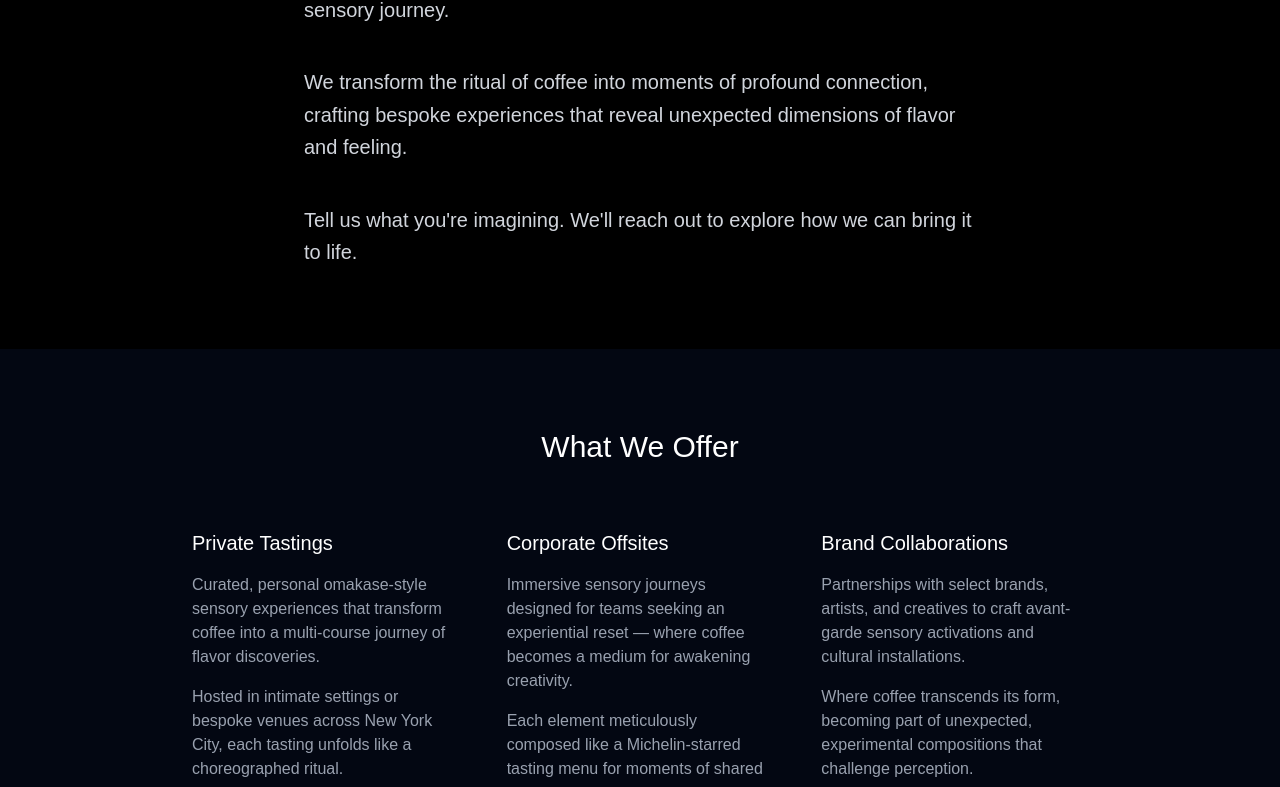
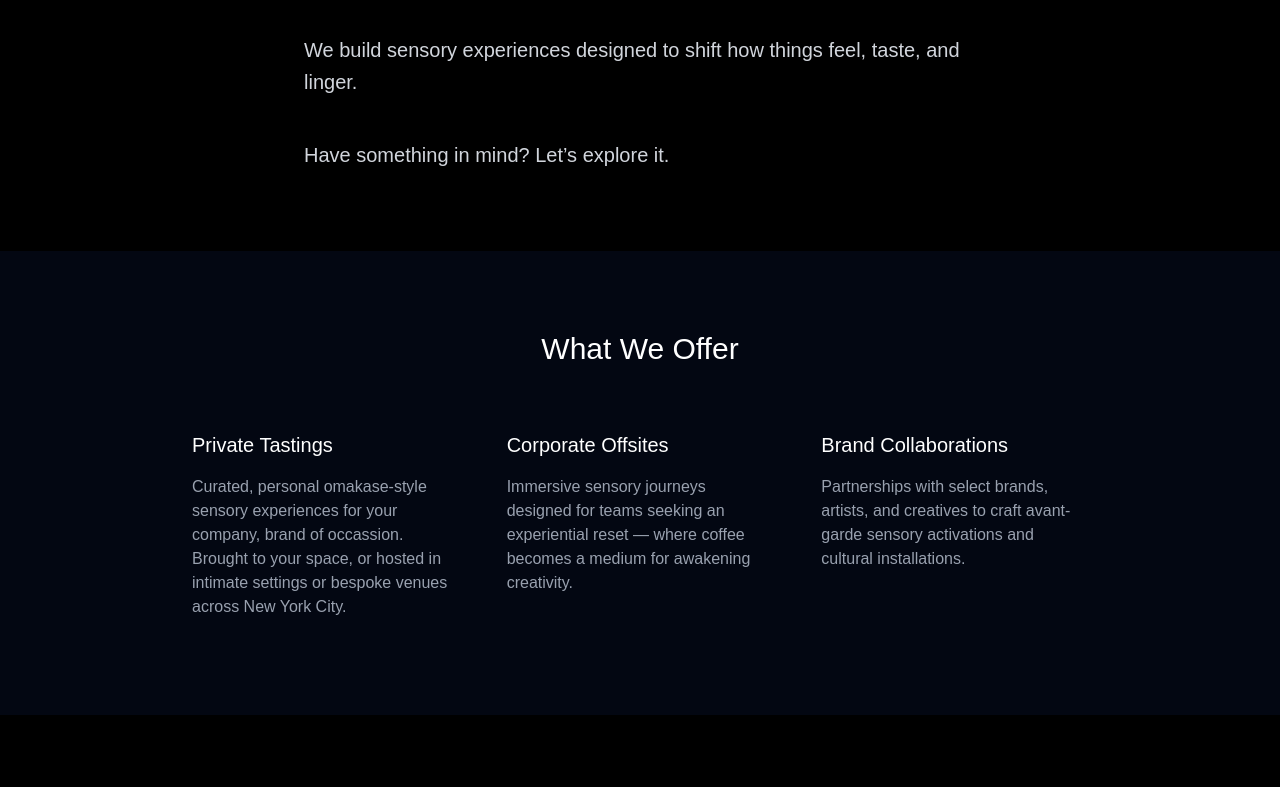
Before and after one commit to christare/tare-website, a Next.js app: page /collab in a window 1280 px wide. Shown: the part 496-1283 px from the top of the page. Built offline with nearby package versions, Linux system fonts and the light colour scheme.

Commit message:
IMPROVE WORDING for collab page

```diff
--- a/src/app/collab/page.tsx
+++ b/src/app/collab/page.tsx
@@ -73,7 +73,7 @@ export default function CollabPage() {
       case "private_corporate":
         return "Tell us about your team's culture, any event themes, or vibe you're aiming for.";
       case "private_launch":
-        return "What are you celebrating? Any vision for how you'd like it to feel?";
+        return "What's the occasion? Any vision for how you'd like it to feel?";
       case "private_retreat":
         return "Describe your gathering and the kind of atmosphere you're envisioning.";
       case "other_private":
@@ -85,9 +85,9 @@ export default function CollabPage() {
       case "content_press":
         return "What kind of audience or story are you hoping to capture?";
       case "other_collab":
-        return "Share your initial concept for the collaboration you'd like to explore.";
+        return "Describe your idea.";
       default:
-        return "Please share any additional details that would help us understand your vision.";
+        return "Anything else we should know?";
     }
   };
 
@@ -285,7 +285,7 @@ export default function CollabPage() {
           <motion.div variants={itemVariants} className="mb-12">
             <div className="w-12 h-px bg-white mx-auto mb-8" />
             <p className="text-gray-400 text-center mb-6 max-w-md mx-auto tracking-wide">
-              Your inquiry has been received. We'll be in touch soon to explore the possibilities of crafting something extraordinary together.
+              Your inquiry has been received. We’ll be in touch soon.
             </p>
             <p className="text-gray-600 text-sm text-center">
               Redirecting in {redirectCounter}...
@@ -345,13 +345,13 @@ export default function CollabPage() {
           viewport={{ once: true }}
         >
           <motion.p className="text-lg md:text-xl text-gray-300 mb-10 leading-relaxed" variants={fadeIn}>
-            At TARE, every collaboration begins with coffee — and becomes a curated sensory journey.
+            At TARE, coffee is just the beginning.
           </motion.p>
           <motion.p className="text-lg md:text-xl text-gray-300 mb-10 leading-relaxed" variants={fadeIn}>
-            We transform the ritual of coffee into moments of profound connection, crafting bespoke experiences that reveal unexpected dimensions of flavor and feeling.
+            We build sensory experiences designed to shift how things feel, taste, and linger.
           </motion.p>
           <motion.p className="text-lg md:text-xl text-gray-300 leading-relaxed" variants={fadeIn}>
-            Tell us what you're imagining. We'll reach out to explore how we can bring it to life.
+            Have something in mind? Let’s explore it.
           </motion.p>
         </motion.div>
       </section>
@@ -378,10 +378,7 @@ export default function CollabPage() {
             >
               <h3 className="text-xl font-light mb-4">Private Tastings</h3>
               <p className="text-gray-400 mb-4">
-                Curated, personal omakase-style sensory experiences that transform coffee into a multi-course journey of flavor discoveries.
-              </p>
-              <p className="text-gray-400">
-                Hosted in intimate settings or bespoke venues across New York City, each tasting unfolds like a choreographed ritual.
+                Curated, personal omakase-style sensory experiences for your company, brand of occassion. Brought to your space, or hosted in intimate settings or bespoke venues across New York City.
               </p>
             </motion.div>
 
@@ -396,9 +393,6 @@ export default function CollabPage() {
               <p className="text-gray-400 mb-4">
                 Immersive sensory journeys designed for teams seeking an experiential reset — where coffee becomes a medium for awakening creativity.
               </p>
-              <p className="text-gray-400">
-                Each element meticulously composed like a Michelin-starred tasting menu for moments of shared presence.
-              </p>
             </motion.div>
 
             {/* Brand Collaborations */}
@@ -411,9 +405,6 @@ export default function CollabPage() {
               <h3 className="text-xl font-light mb-4">Brand Collaborations</h3>
               <p className="text-gray-400 mb-4">
                 Partnerships with select brands, artists, and creatives to craft avant-garde sensory activations and cultural installations.
-              </p>
-              <p className="text-gray-400">
-                Where coffee transcends its form, becoming part of unexpected, experimental compositions that challenge perception.
               </p>
             </motion.div>
           </div>
--- a/src/app/home/page.tsx
+++ b/src/app/home/page.tsx
@@ -26,7 +26,7 @@ export default function HomePage() {
             animate={{ opacity: 1, y: 0 }}
             transition={{ duration: 0.8 }}
           >
-            TARE is a coffee tasting — reimagined as an experimental ritual.
+            TARE is a coffee tasting — reimagined as ritual.
           </motion.h1>
           <motion.div
             className="w-12 h-px bg-white mx-auto mb-12"
@@ -55,7 +55,7 @@ export default function HomePage() {
             viewport={{ once: true }}
             transition={{ duration: 0.8 }}
           >
-            We host three core formats:
+            We host three kinds of public experiences:
           </motion.h2>
           <div className="grid md:grid-cols-3 gap-12">
             <motion.div
```
